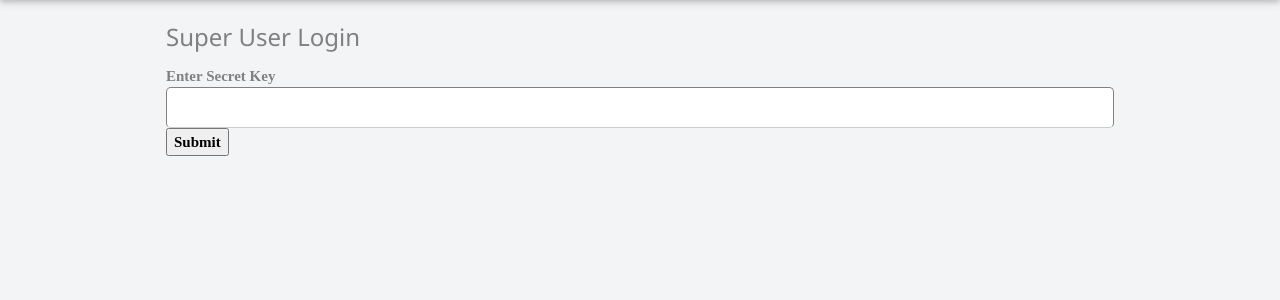
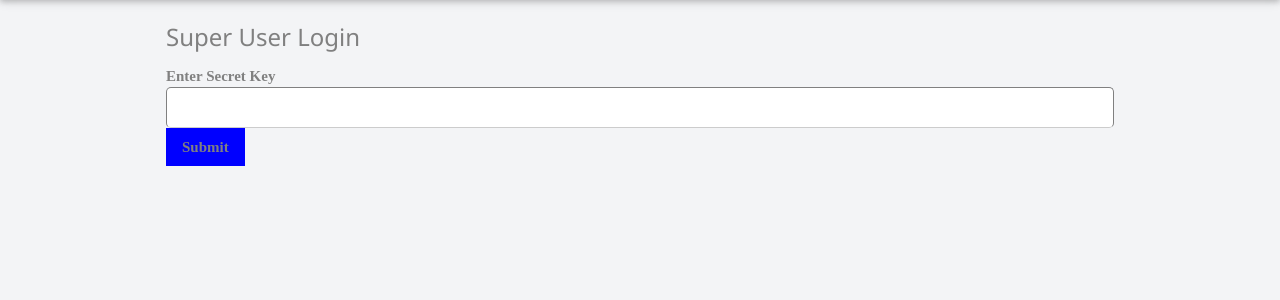
Before and after one commit to Firebreather-heart/events, a Django app: page /auth/ in a window 1280 px wide. Shown: the part 55-355 px from the top of the page. Run offline with Django 4.2, Linux system fonts and the light colour scheme; parts of the project's set-up code (start-up, migrations or seed data) failed here and were passed over.

Commit message:
super.html;

```diff
--- a/event_manager/templates/super.html
+++ b/event_manager/templates/super.html
@@ -6,7 +6,7 @@
         {% csrf_token %}
         <label for="key">Enter Secret Key</label>
         <input type="password" name="key" id="key">
-        <button type="submit">Submit</button>
+        <button class="button-p" type="submit">Submit</button>
         <div class="w3-red  w3-top" id="timecatch">
             {% for message in messages %}
             <div {% if message.tags %} class="{{ message.tags }}" {% endif %}>{{ message }}
```
